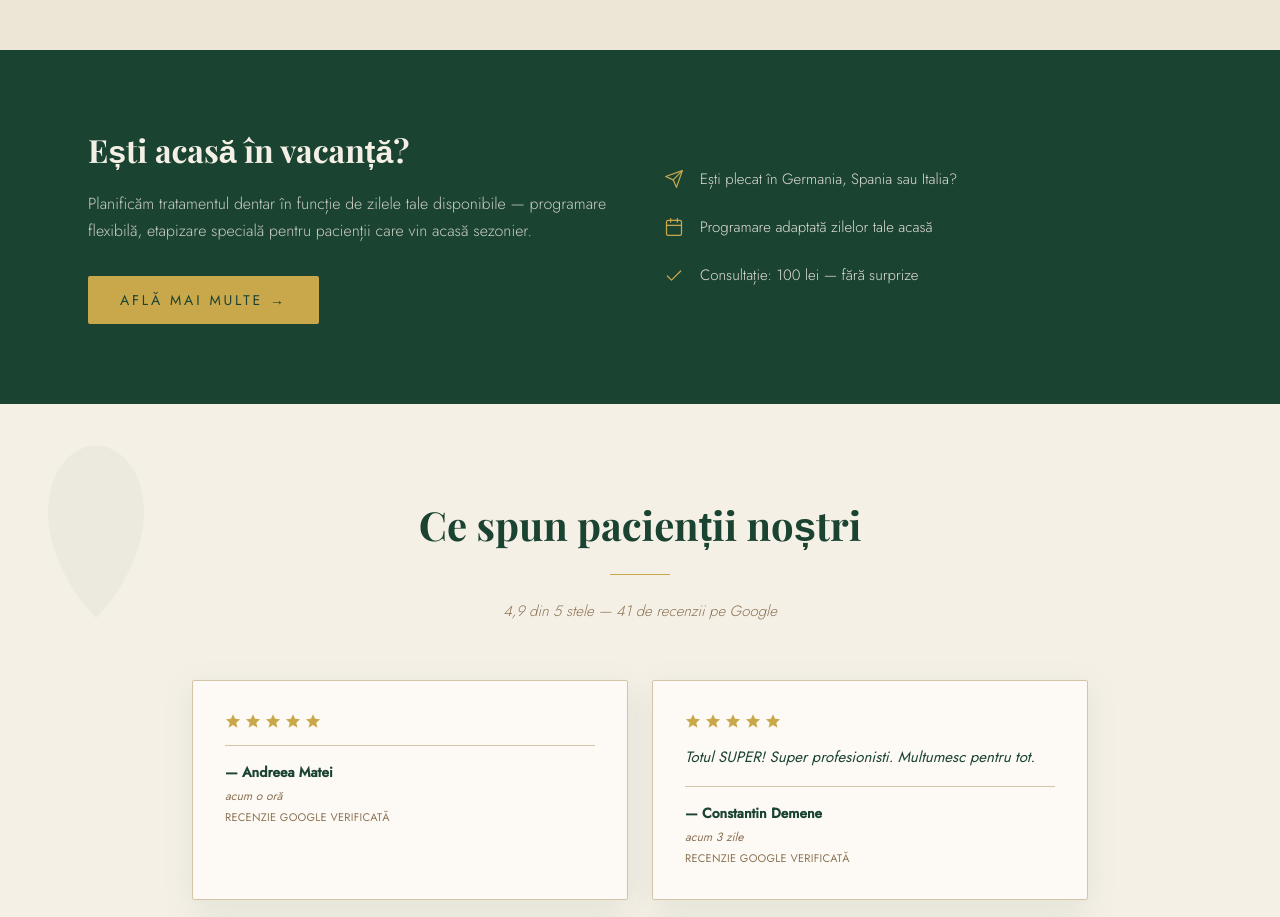
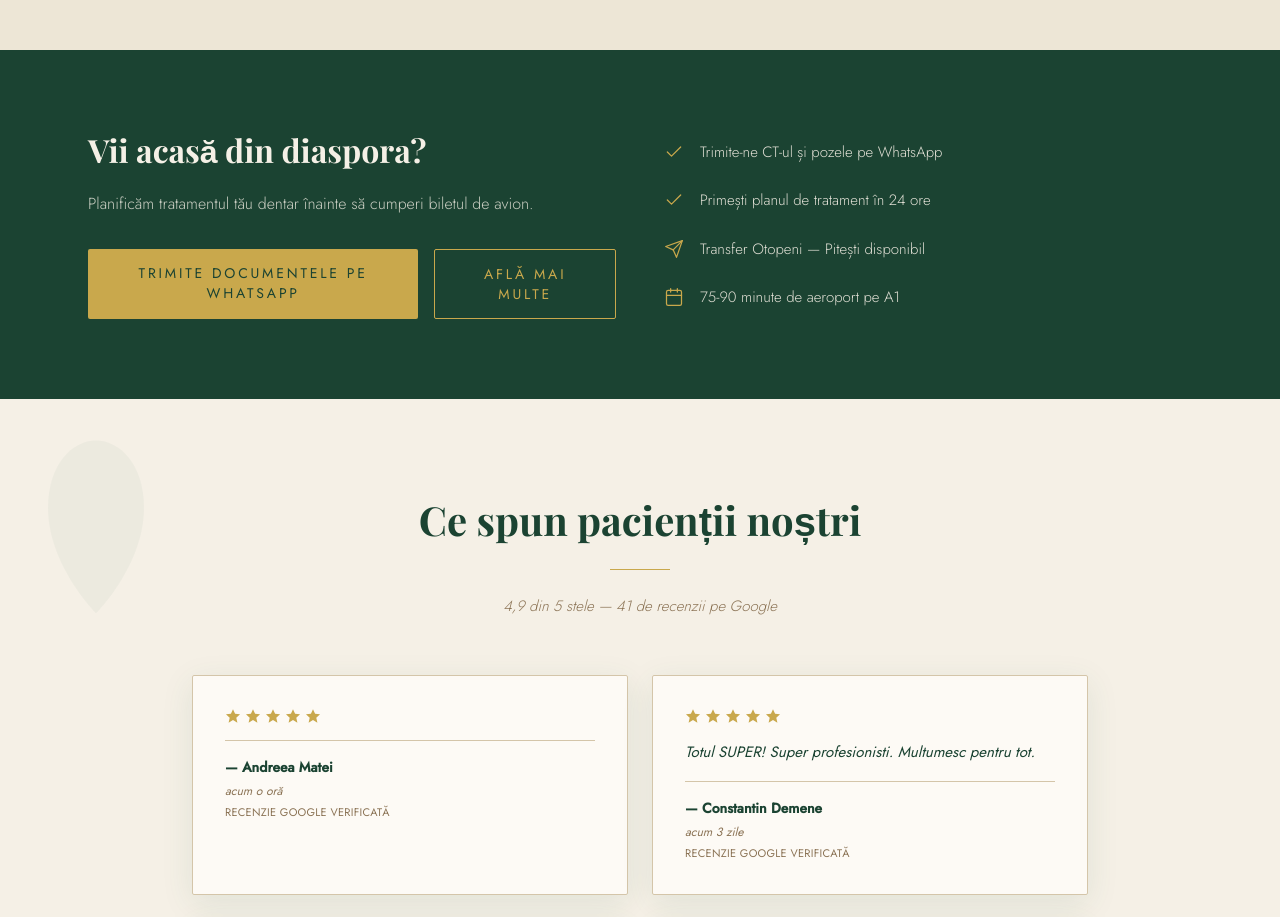
Before and after one commit to Rbt1/aradentpitesti, a Next.js app: page / in a window 1280 px wide. Shown: the part 7420-8337 px from the top of the page. Built offline with nearby package versions, Linux system fonts and the light colour scheme.

Commit message:
actualizez banner diaspora homepage cu protocol CBCT

```diff
--- a/app/components/DiasporaBanner.tsx
+++ b/app/components/DiasporaBanner.tsx
@@ -25,10 +25,15 @@ const CheckIcon = () => (
   </svg>
 )
 
+const WA_DIASPORA =
+  'https://wa.me/40754219011?text=' +
+  encodeURIComponent('Bună ziua! Sunt din diaspora și doresc o evaluare pentru tratament dentar. Vă trimit CT-ul și pozele intraorale.')
+
 const FEATURES = [
-  { Icon: PlaneIcon, text: 'Ești plecat în Germania, Spania sau Italia?' },
-  { Icon: CalendarIcon, text: 'Programare adaptată zilelor tale acasă' },
-  { Icon: CheckIcon, text: 'Consultație: 100 lei — fără surprize' },
+  { Icon: CheckIcon, text: 'Trimite-ne CT-ul și pozele pe WhatsApp' },
+  { Icon: CheckIcon, text: 'Primești planul de tratament în 24 ore' },
+  { Icon: PlaneIcon, text: 'Transfer Otopeni — Pitești disponibil' },
+  { Icon: CalendarIcon, text: '75-90 minute de aeroport pe A1' },
 ]
 
 const DiasporaBanner = () => {
@@ -45,17 +50,27 @@ const DiasporaBanner = () => {
             transition={{ duration: 0.6, ease: 'easeOut' }}
           >
             <h2 className="font-playfair font-bold text-[28px] lg:text-[32px] text-cream leading-tight mb-5">
-              Ești acasă în vacanță?
+              Vii acasă din diaspora?
             </h2>
             <p className="font-jost font-light text-[16px] text-cream/80 leading-[1.7] mb-8">
-              Planificăm tratamentul dentar în funcție de zilele tale disponibile — programare flexibilă, etapizare specială pentru pacienții care vin acasă sezonier.
+              Planificăm tratamentul tău dentar înainte să cumperi biletul de avion.
             </p>
-            <Link
-              href="/diaspora"
-              className="inline-block font-jost text-sm uppercase tracking-wider bg-gold text-forest-dark px-8 py-[14px] rounded-sm hover:bg-cream transition-all duration-300"
-            >
-              Află mai multe →
-            </Link>
+            <div className="flex flex-col sm:flex-row gap-4">
+              <a
+                href={WA_DIASPORA}
+                target="_blank"
+                rel="noopener noreferrer"
+                className="inline-block font-jost text-sm uppercase tracking-wider bg-gold text-forest-dark px-8 py-[14px] rounded-sm hover:bg-cream transition-all duration-300 text-center"
+              >
+                Trimite documentele pe WhatsApp
+              </a>
+              <Link
+                href="/diaspora"
+                className="inline-block font-jost text-sm uppercase tracking-wider border border-gold text-gold px-8 py-[14px] rounded-sm hover:bg-gold hover:text-forest-dark transition-all duration-300 text-center"
+              >
+                Află mai multe
+              </Link>
+            </div>
           </motion.div>
 
           {/* Coloana dreapta */}
```
